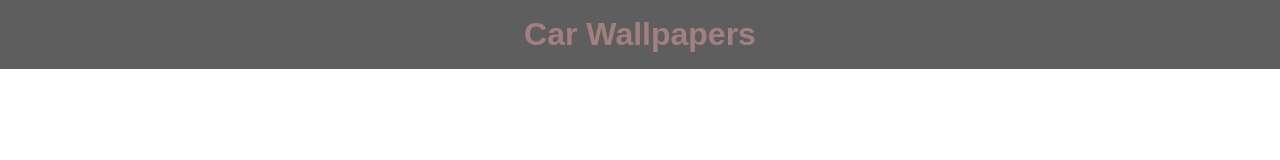
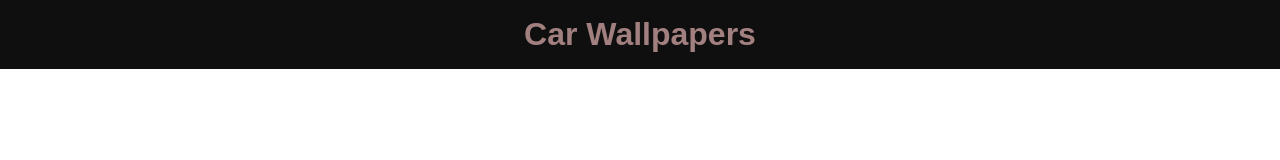
Before and after one commit to atharvapujari887-cpu/car-wallpaer, a plain HTML site: page index.html in a window 1280 px wide. Drawn offline with Linux system fonts and the light colour scheme.

Commit message:
Update styles.css

```diff
--- a/styles.css
+++ b/styles.css
@@ -1,5 +1,5 @@
 body { font-family: Arial, sans-serif; text-align: center; margin: 0; padding: 0; }
-h1 { background: #5f5e5e; color: rgb(162, 128, 128); padding: 1rem; margin: 0; }
+h1 { background: #100f0f; color: rgb(162, 128, 128); padding: 1rem; margin: 0; }
 #gallery { display: flex; flex-wrap: wrap; justify-content: center; gap: 1rem; padding: 1rem; }
 .wallpaper { border: 1px solid #ccc; border-radius: 8px; overflow: hidden; max-width: 300px; }
 .wallpaper img { width: 100%; display: block; }
```
